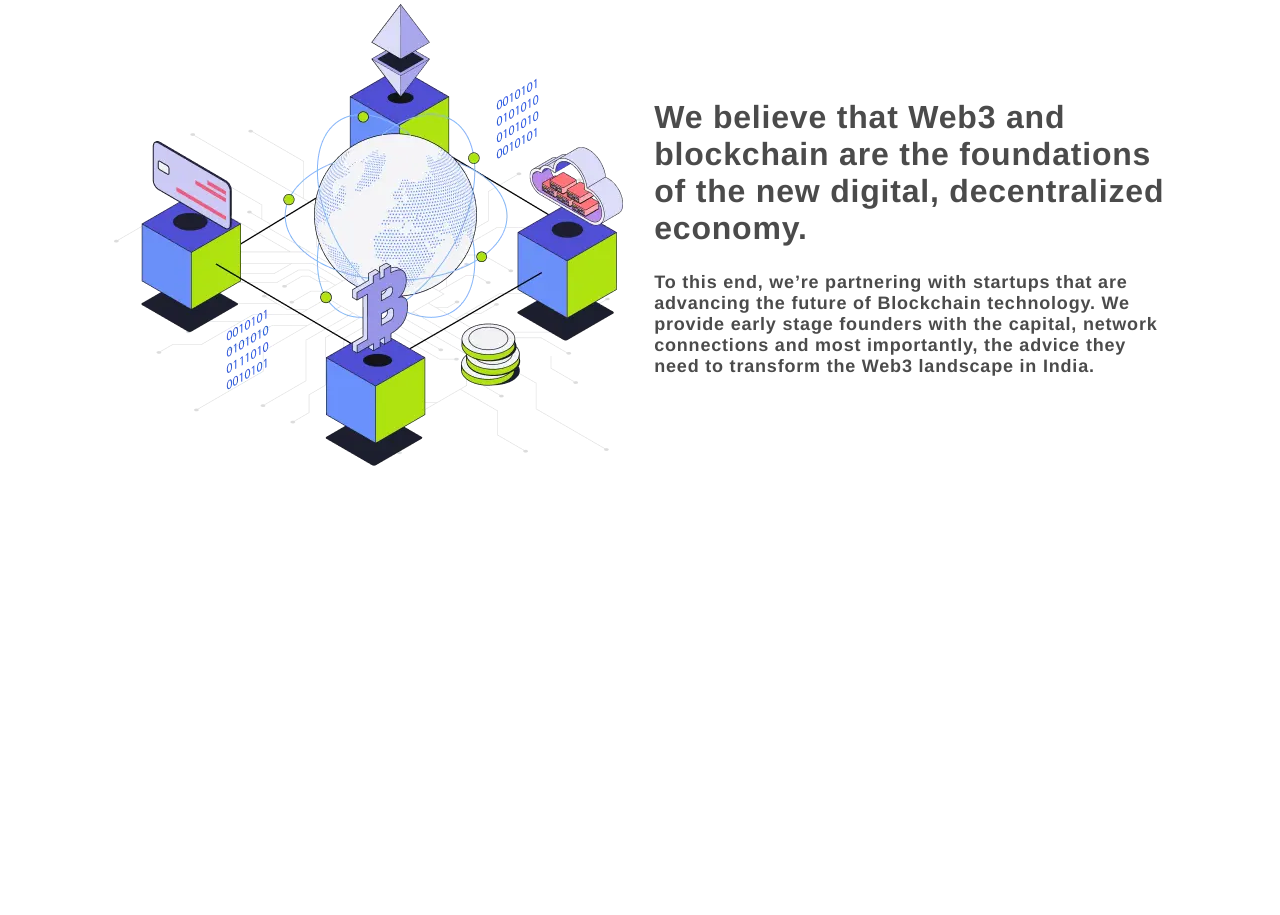
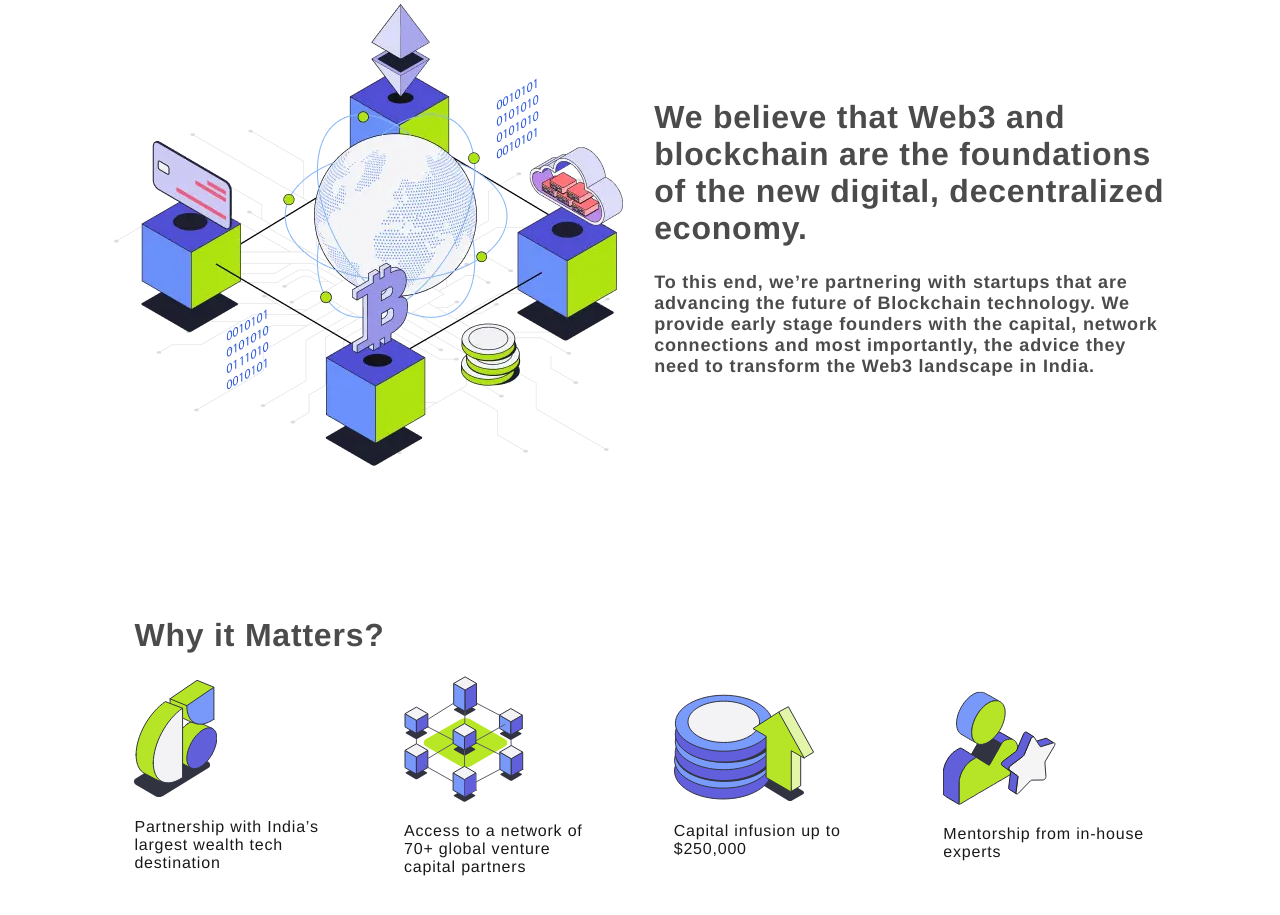
Before and after one commit to i-am-shank/layout-task, a plain HTML site: page index.html in a window 1280 px wide. Shown: the part 199-1114 px from the top of the page. Before the commit the page ends 800 px from the top, so only its background shows below. Drawn offline with Linux system fonts and the light colour scheme.

Commit message:
Footer layout

```diff
--- a/index.html
+++ b/index.html
@@ -62,6 +62,37 @@
             </div>
         </main>
 
+        <!-- footer - section -->
+        <footer class="footer-section-wrapper">
+            <div class="footer-section">
+                <h1 class="footer-section-heading">Why it Matters?</h1>
+                <div class="footer-section-content">
+                    <div class="footer-card">
+                        <img src="media/partnership.svg" alt="" />
+                        <p>
+                            Partnership with India’s largest wealth tech
+                            destination
+                        </p>
+                    </div>
+                    <div class="footer-card">
+                        <img src="media/network.svg" alt="" />
+                        <p>
+                            Access to a network of 70+ global venture capital
+                            partners
+                        </p>
+                    </div>
+                    <div class="footer-card">
+                        <img src="media/capital.svg" alt="" />
+                        <p>Capital infusion up to $250,000</p>
+                    </div>
+                    <div class="footer-card">
+                        <img src="media/mentorship.svg" alt="" />
+                        <p>Mentorship from in-house experts</p>
+                    </div>
+                </div>
+            </div>
+        </footer>
+
         <script
             src="https://kit.fontawesome.com/ee184e410d.js"
             crossorigin="anonymous"
--- a/style.css
+++ b/style.css
@@ -107,3 +107,33 @@ a {
         width: 40%;
     }
 }
+
+/* footer section ---------------------------- */
+
+.footer-section-wrapper {
+    display: flex;
+    justify-content: center;
+    align-items: center;
+    margin-top: 10%;
+    margin-bottom: 5%;
+}
+
+.footer-section {
+    width: 80%;
+}
+
+.footer-section-heading {
+    opacity: 70%;
+}
+
+.footer-section-content {
+    opacity: 90%;
+    display: flex;
+    justify-content: space-between;
+    align-items: center;
+    font-weight: 400;
+}
+
+.footer-card {
+    width: 20%;
+}
```
